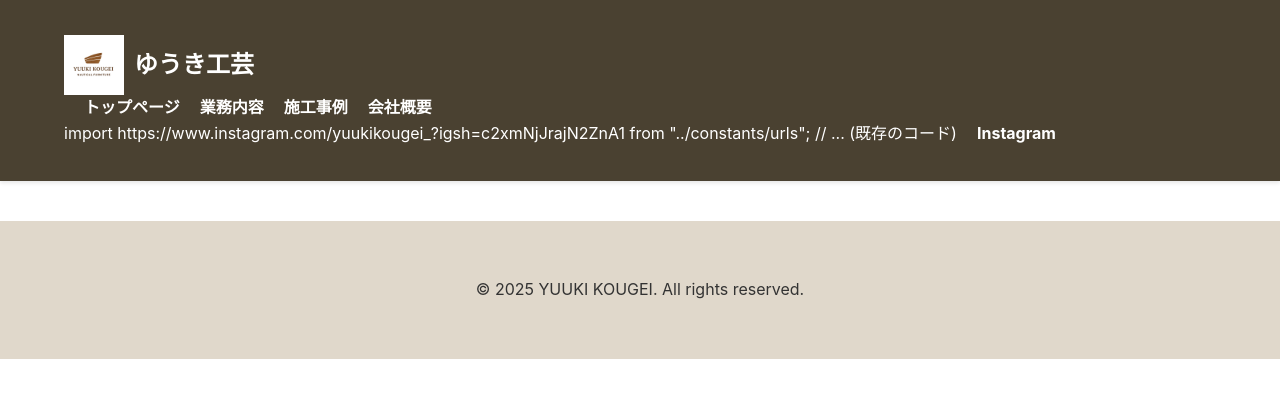
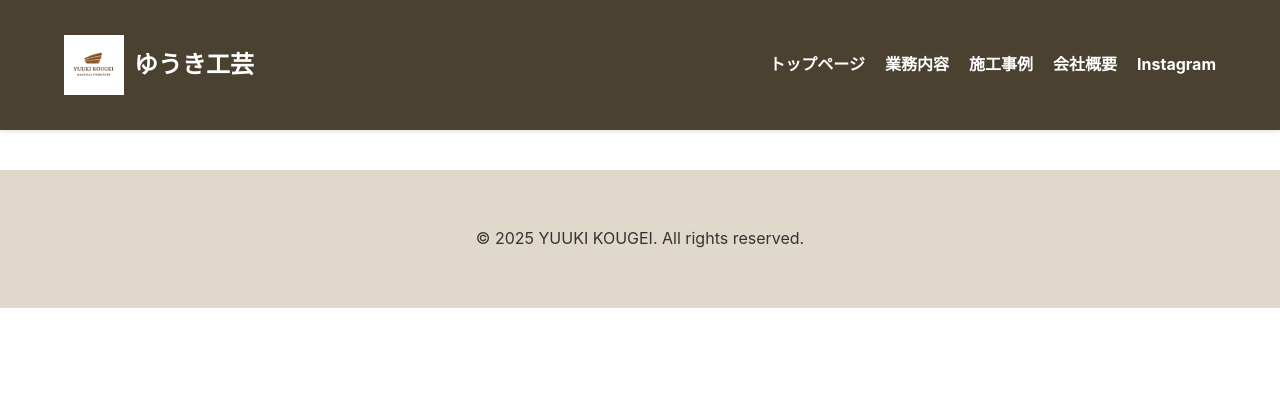
Before and after one commit to yuukikougei/Website, a React (Vite) app in the folder react-app/: page /Website/jobs in a window 1280 px wide. Shown: the top 398 px of the page. Built offline with nearby package versions, Linux system fonts and the light colour scheme.

Commit message:
refactor: コメントの追加と不要コードの削除

```diff
--- a/react-app/src/components/Header.tsx
+++ b/react-app/src/components/Header.tsx
@@ -42,16 +42,8 @@ const Header: React.FC = () => {
                 会社概要
               </Link>
             </li>
-            import { INSTAGRAM_URL } from "../constants/urls";
-
-// ... (既存のコード)
-
             <li>
-              <a
-                href={INSTAGRAM_URL}
-                target="_blank"
-                rel="noopener noreferrer"
-              >
+              <a href={INSTAGRAM_URL} target="_blank" rel="noopener noreferrer">
                 Instagram
               </a>
             </li>
--- a/react-app/src/constants/urls.ts
+++ b/react-app/src/constants/urls.ts
@@ -1,9 +1,19 @@
 // URL定数を一元管理するファイル
 
-export const INSTAGRAM_URL = "https://www.instagram.com/yuukikougei_?igsh=c2xmNjJrajN2ZnA1";
+// インスタグラムURL
+export const INSTAGRAM_URL =
+  "https://www.instagram.com/yuukikougei_?igsh=c2xmNjJrajN2ZnA1";
 
-export const GOOGLE_MAPS_EMBED_URL = "https://www.google.com/maps/embed?pb=!1m18!1m12!1m3!1d3358.241086290764!2d129.81670497570863!3d32.67963407370458!2m3!1f0!2f0!3f0!3m2!1i1024!2i768!4f13.1!3m3!1m2!1s0x351551d82b4f3603%3A0x5b3ccba1a32ec8d3!2z44CSODUxLTAzMDEg6ZW35bSO55yM6ZW35bSO5biC5rex5aCA55S677yW5LiB55uu77yU77yT77yS!5e0!3m2!1sja!2sjp!4v1757145782585!5m2!1sja!2sjp";
+// GoogleマップURL
+export const GOOGLE_MAPS_EMBED_URL =
+  "https://www.google.com/maps/embed?pb=!1m18!1m12!1m3!1d3358.241086290764!2d129.81670497570863!3d32.67963407370458!2m3!1f0!2f0!3f0!3m2!1i1024!2i768!4f13.1!3m3!1m2!1s0x351551d82b4f3603%3A0x5b3ccba1a32ec8d3!2z44CSODUxLTAzMDEg6ZW35bSO55yM6ZW35bSO5biC5rex5aCA55S677yW5LiB55uu77yU77yT77yS!5e0!3m2!1sja!2sjp!4v1757145782585!5m2!1sja!2sjp";
 
-export const HELLOWORK_SHIP_CARPENTER_URL = "https://www.hellowork.careers/%E3%82%86%E3%81%83%E3%81%8D%E5%B7%A5%E8%8A%B8%E3%81%A7%E3%81%AE%E8%88%B9%E8%88%B6%E7%8F%BE%E5%A0%B4%E5%A4%A7%E5%B7%A5%EF%BC%88%E5%86%85%E8%A3%85%E5%8F%8A%E3%81%B3%E6%8D%AE%E4%BB%98%EF%BC%89%E3%81%AE%E3%83%8F%E3%83%AD%E3%83%BC%E3%83%AF%E3%83%BC%E3%82%AF%E6%B1%82%E4%BA%BA%E6%83%85%E5%A0%B1%EF%BC%88%E9%95%B7%E5%B4%8E%E7%9C%8C%E9%95%B7%E5%B4%8E%E5%B8%82%EF%BC%89-%2042010-13269151/";
+// 船舶現場大工応募へのリンク
+// 定期的に更新する必要がある
+export const HELLOWORK_SHIP_CARPENTER_URL =
+  "https://www.hellowork.careers/%E3%82%86%E3%81%83%E3%81%8D%E5%B7%A5%E8%8A%B8%E3%81%A7%E3%81%AE%E8%88%B9%E8%88%B6%E7%8F%BE%E5%A0%B4%E5%A4%A7%E5%B7%A5%EF%BC%88%E5%86%85%E8%A3%85%E5%8F%8A%E3%81%B3%E6%8D%AE%E4%BB%98%EF%BC%89%E3%81%AE%E3%83%8F%E3%83%AD%E3%83%BC%E3%83%AF%E3%83%BC%E3%82%AF%E6%B1%82%E4%BA%BA%E6%83%85%E5%A0%B1%EF%BC%88%E9%95%B7%E5%B4%8E%E7%9C%8C%E9%95%B7%E5%B4%8E%E5%B8%82%EF%BC%89-%2042010-13269151/";
 
-export const HELLOWORK_FURNITURE_CRAFTSMAN_URL = "https://www.hellowork.careers/%E3%82%86%E3%81%83%E3%81%8D%E5%B7%A5%E8%8A%B8%E3%81%A7%E3%81%AE%E5%AE%B6%E5%85%B7%E8%81%B7%E4%BA%BA%EF%BC%88%E8%88%B6%E8%88%B6%E5%AE%B6%E5%85%B7%EF%BC%89%E3%81%AE%E3%83%8F%E3%83%AD%E3%83%BC%E3%83%AF%E3%83%BC%E3%82%AF%E6%B1%82%E4%BA%BA%E6%83%85%E5%A0%B1%EF%BC%88%E9%95%B7%E5%B4%8E%E7%9C%8C%E9%95%B7%E5%B4%8E%E5%B8%82%EF%BC%89-%2042010-13270551/";
+// 家具職人応募へのリンク
+// 定期的に更新する必要がある
+export const HELLOWORK_FURNITURE_CRAFTSMAN_URL =
+  "https://www.hellowork.careers/%E3%82%86%E3%81%83%E3%81%8D%E5%B7%A5%E8%8A%B8%E3%81%A7%E3%81%AE%E5%AE%B6%E5%85%B7%E8%81%B7%E4%BA%BA%EF%BC%88%E8%88%B6%E8%88%B6%E5%AE%B6%E5%85%B7%EF%BC%89%E3%81%AE%E3%83%8F%E3%83%AD%E3%83%BC%E3%83%AF%E3%83%BC%E3%82%AF%E6%B1%82%E4%BA%BA%E6%83%85%E5%A0%B1%EF%BC%88%E9%95%B7%E5%B4%8E%E7%9C%8C%E9%95%B7%E5%B4%8E%E5%B8%82%EF%BC%89-%2042010-13270551/";
--- a/react-app/src/pages/CompanyPage.tsx
+++ b/react-app/src/pages/CompanyPage.tsx
@@ -13,10 +13,6 @@ const CompanyPage: React.FC = () => {
         <p>FAX 番号: 095-832-3872</p>
         <p>事業内容: 船舶家具、船舶内装工事、オーダー家具製作</p>
         <div className="map-placeholder">
-          import { GOOGLE_MAPS_EMBED_URL } from "../constants/urls";
-
-// ... (既存のコード)
-
           <iframe
             src={GOOGLE_MAPS_EMBED_URL}
             width="600"
--- a/react-app/src/pages/JobsPage.tsx
+++ b/react-app/src/pages/JobsPage.tsx
@@ -1,5 +1,9 @@
 import React from "react";
-import { INSTAGRAM_URL, HELLOWORK_SHIP_CARPENTER_URL, HELLOWORK_FURNITURE_CRAFTSMAN_URL } from "../constants/urls";
+import {
+  INSTAGRAM_URL,
+  HELLOWORK_SHIP_CARPENTER_URL,
+  HELLOWORK_FURNITURE_CRAFTSMAN_URL,
+} from "../constants/urls";
 
 const JobsPage: React.FC = () => {
   return (
```
